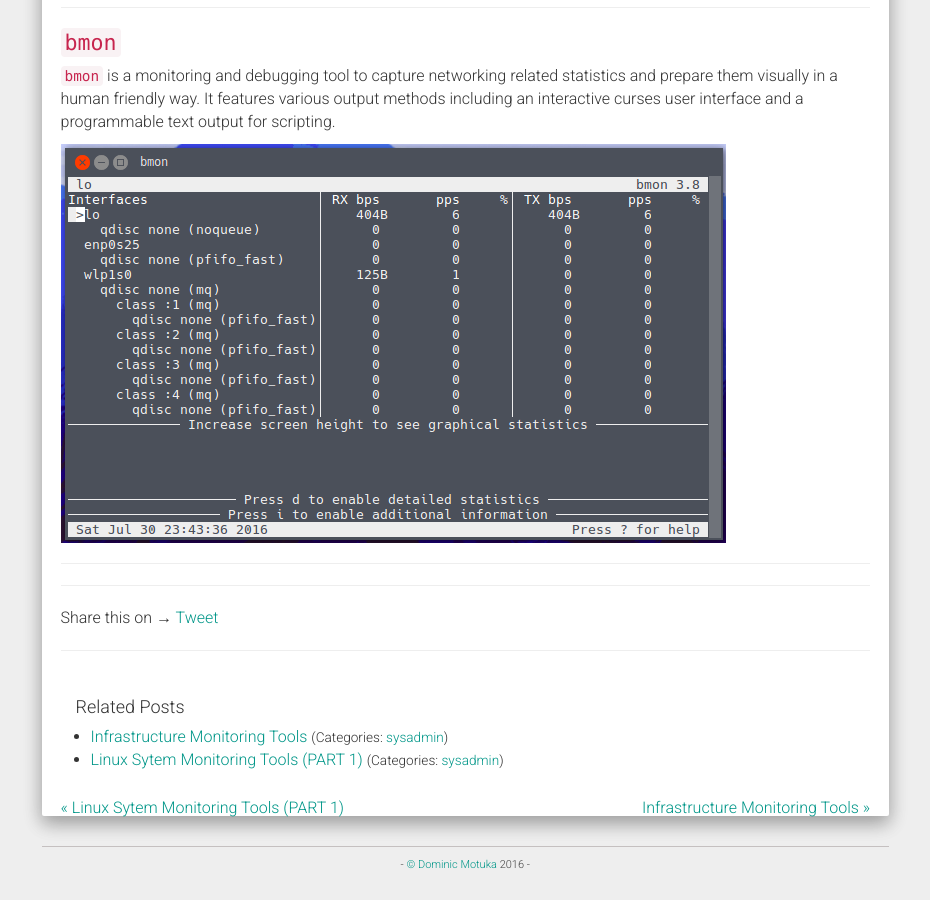
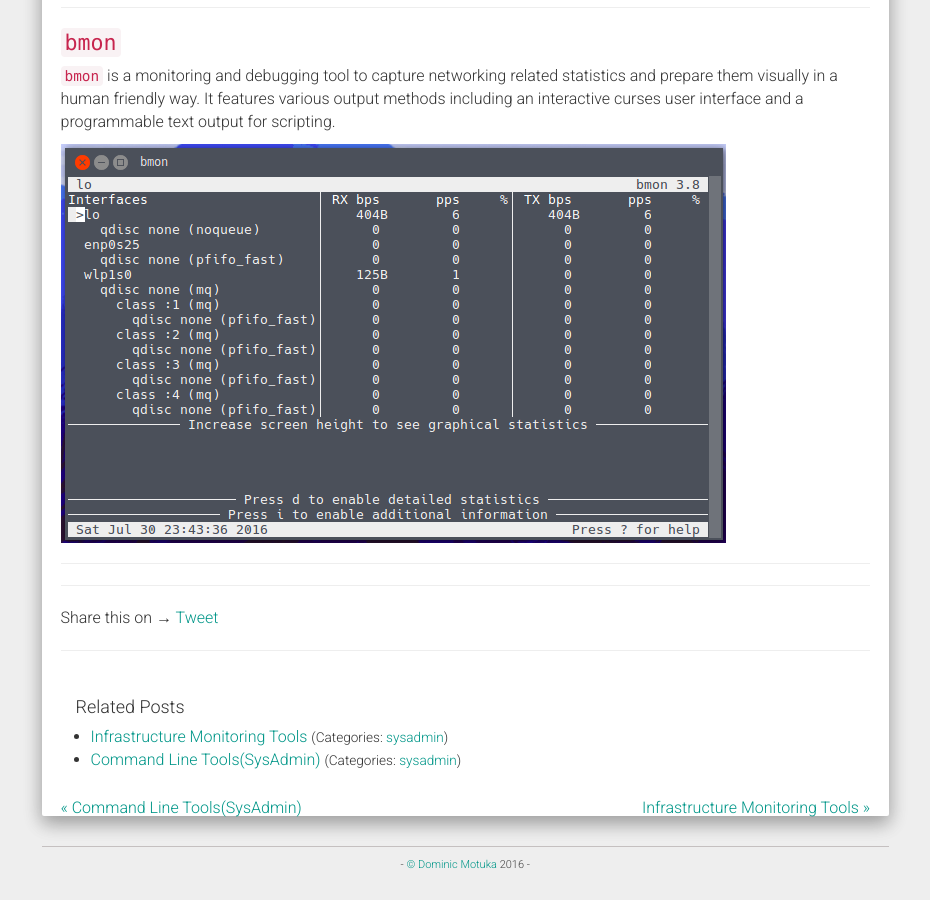
Before and after one commit to daumie/blog, a Jekyll site: the page built from _posts/2016-07-30-linux-system-monitoring-tools-part2.md, in a window 1280 px wide and 900 px high, scrolled down 11302 px. Shown: the whole window, without its empty margins (321-1251 px from the left). Built offline with Jekyll 4.4.1, drawn with Linux system fonts in a browser that asks for light colours; nearby versions of some CDN libraries; comment, search, counter and statistics services are not loaded; some of the changed text lies outside the part shown.

Commit message:
change title

```diff
--- a/_posts/2016-07-29-linux-system-monitoring-tools-every-sysadmin-should-know.md
+++ b/_posts/2016-07-29-linux-system-monitoring-tools-every-sysadmin-should-know.md
@@ -1,6 +1,6 @@
 ---
 layout: post
-title: Linux Sytem Monitoring Tools (PART 1)
+title: Command Line Tools(SysAdmin)
 date:   2016-07-29 08:50:39
 categories: sysadmin
 ---
--- a/_posts/2016-07-30-linux-system-monitoring-tools-part2.md
+++ b/_posts/2016-07-30-linux-system-monitoring-tools-part2.md
@@ -1,6 +1,6 @@
 ---
 layout: post
-title: Linux Sytem Monitoring Tools (PART 2)
+title: Desktop Monitoring (SysAdmin)
 date:   2016-07-30 08:50:39
 categories: sysadmin
 ---
```
